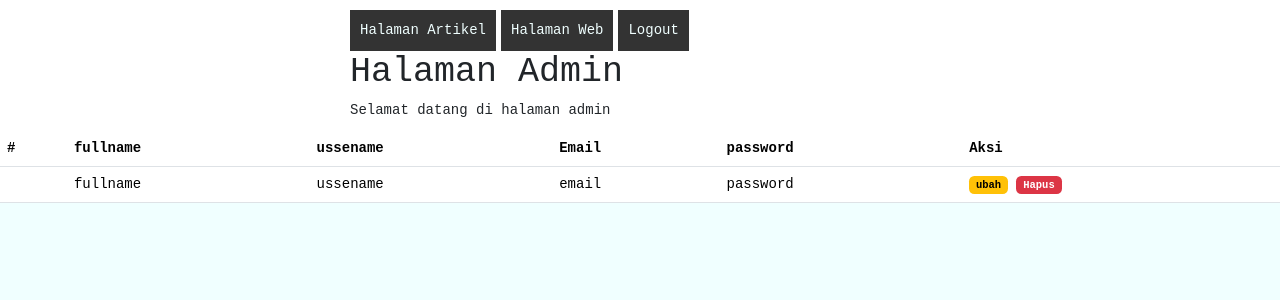
After one commit to RiyyaduSolihin/pw2024_tubes_233040027, a PHP site: page /hlmnadmin.php in a window 1280 px wide. The commit adds this page. Shown: the top 300 px of the page. Run offline with PHP 8.4, Linux system fonts and the light colour scheme.

Commit message:
menambahkan tampilan dashboard admin

```diff
--- a/admin.php
+++ /dev/null
@@ -1,3 +0,0 @@
-<?php
-include("header.php");
-?>
--- /dev/null
+++ b/hlmnadmin.php
@@ -0,0 +1,54 @@
+
+<!DOCTYPE html>
+<html lang="en">
+<head>
+    <meta charset="UTF-8">
+    <meta name="viewport" content="width=device-width, initial-scale=1.0">
+    <title>Document</title>
+    <link rel="stylesheet" href="css/admin.css">
+    <link href="https://cdn.jsdelivr.net/npm/bootstrap@5.3.3/dist/css/bootstrap.min.css" rel="stylesheet" integrity="sha384-QWTKZyjpPEjISv5WaRU9OFeRpok6YctnYmDr5pNlyT2bRjXh0JMhjY6hW+ALEwIH" crossorigin="anonymous">
+</head>
+<body>
+
+    <div id="app">
+        <nav>
+            <ul>
+            <li><a href="adminartikel.php">Halaman Artikel</a></li>
+            <li><a href="index.php">Halaman Web</a></li>
+            <li><a href="logout.php">Logout</a></li>
+
+        </ul>
+    </nav>
+    <h1>Halaman Admin</h1>
+        Selamat datang di halaman admin
+    </div>
+    <table class="table">
+  <thead>
+    <tr>
+      <th scope="col">#</th>
+      <th scope="col">fullname</th>
+      <th scope="col">ussename</th>
+      <th scope="col">Email</th>
+      <th scope="col">password</th>
+      <th scope="col">Aksi</th>
+    </tr>
+  </thead>
+  <tbody>
+        <tr>
+       <th scope="row"></th>
+      <td>fullname</td>
+      <td>ussename</td>
+      <td>email</td>
+      <td>password</td>
+      <td>
+        <a href="" class="badge text-bg-warning text-decoration-none">ubah</a>
+        <a href="" class="badge text-bg-danger text-decoration-none">Hapus</a>
+      </td>
+
+    </tr>
+
+  </tbody>
+</table>
+
+</body>
+</html>
--- a/login.php
+++ b/login.php
@@ -37,7 +37,7 @@ if (isset($_POST["login"])) {
             <div class="input-group"><input type="password" placeholder="password" name="password"></div>
             <div class="input-group"><input type="submit" name="login" value="login"class="btn"></div>
             <p class="login-register-text">Tidak memiliki akun ?
-                <a href="registrasi.php">Register</a>
+                <a href="register.php">Register</a>
         </form>
     </div>
 </body>
```
Also changed, not shown: adminartikel.php (added, +51 -0 lines), header.php (deleted, +0 -27 lines).
